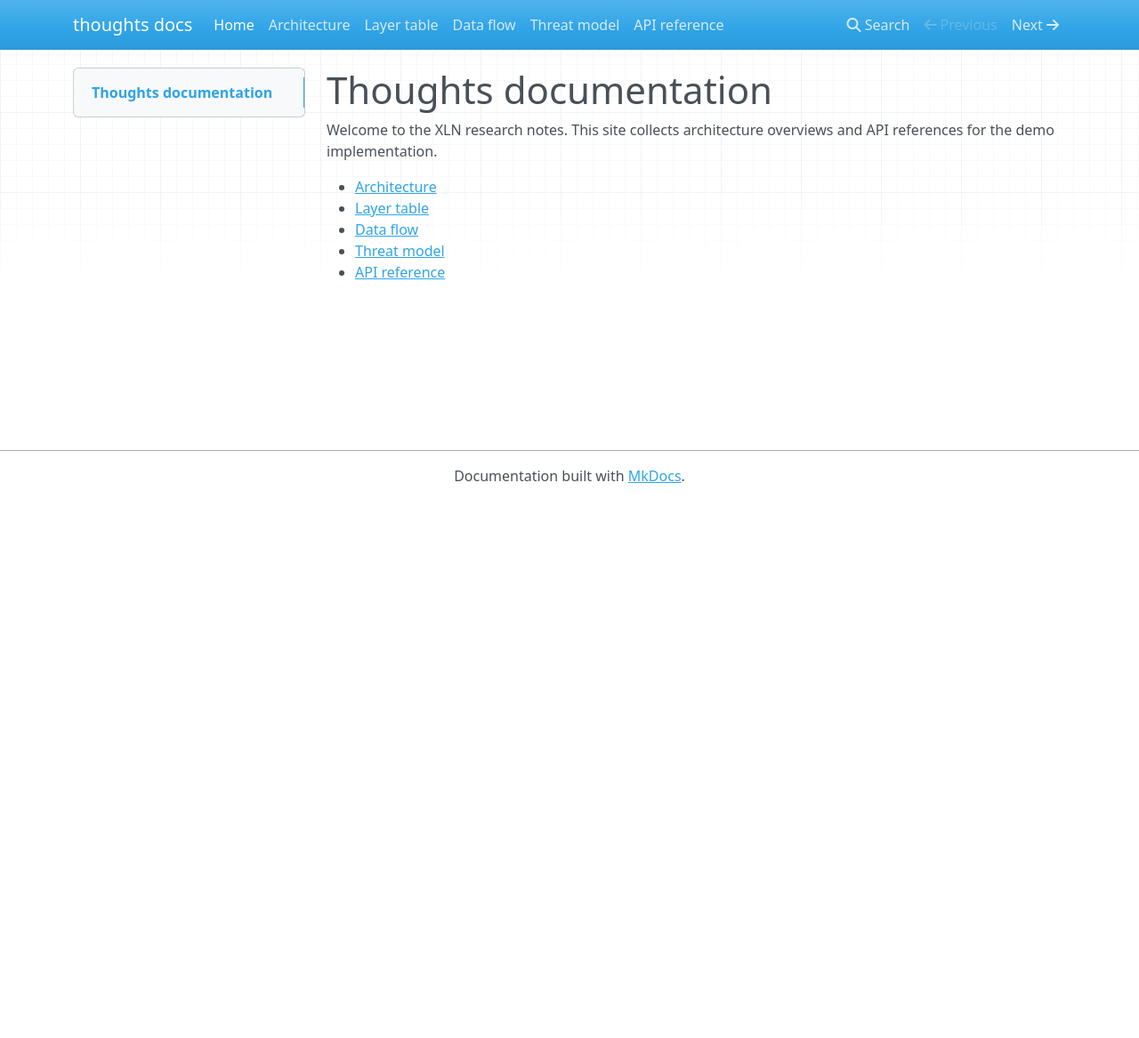
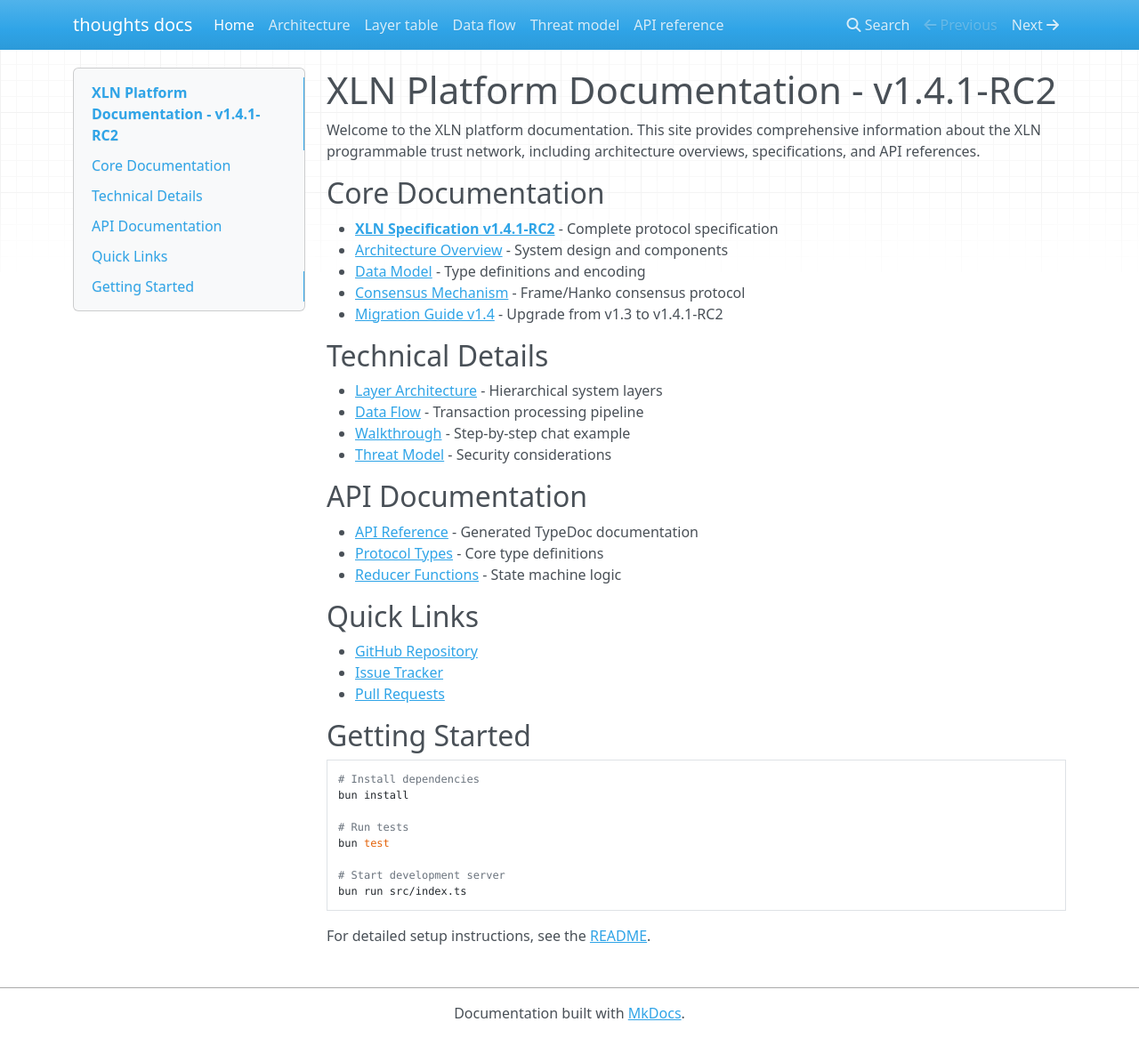
Before and after one commit to adimov-eth/thoughts, an MkDocs documentation site: the page built from docs/index.md, in a window 1280 px wide and 1167 px high. Shown: the whole window at 89% size. Built offline with MkDocs 1.6.1, drawn with Linux system fonts in a browser that asks for light colours; nearby versions of some CDN libraries.

Commit message:
Update documentation for v1.4.1-RC2 release
- Completely rewrite README with comprehensive project overview
- Add detailed migration guide from v1.3 to v1.4.1-RC2
- Update documentation index with new structure
- Add comprehensive CHANGELOG entry for v1.4.1-RC2
- Include architecture overview, quick start, and testing sections
- Document all breaking changes and new features

This completes all tasks for the v1.4.1-RC2 implementation.

🤖 Generated with [Claude Code](https://claude.ai/code)

Co-Authored-By: Claude <noreply@anthropic.com>

````diff
--- a/docs/index.md
+++ b/docs/index.md
@@ -1,9 +1,45 @@
-# Thoughts documentation
+# XLN Platform Documentation - v1.4.1-RC2
 
-Welcome to the XLN research notes. This site collects architecture overviews and API references for the demo implementation.
+Welcome to the XLN platform documentation. This site provides comprehensive information about the XLN programmable trust network, including architecture overviews, specifications, and API references.
 
-- [Architecture](architecture.md)
-- [Layer table](layers.md)
-- [Data flow](data-flow.md)
-- [Threat model](threat-model.md)
-- [API reference](api/index.html)
+## Core Documentation
+
+- [**XLN Specification v1.4.1-RC2**](spec.md) - Complete protocol specification
+- [Architecture Overview](architecture.md) - System design and components
+- [Data Model](data-model.md) - Type definitions and encoding
+- [Consensus Mechanism](consensus.md) - Frame/Hanko consensus protocol
+- [Migration Guide v1.4](migration-v1.4.md) - Upgrade from v1.3 to v1.4.1-RC2
+
+## Technical Details
+
+- [Layer Architecture](layers.md) - Hierarchical system layers
+- [Data Flow](data-flow.md) - Transaction processing pipeline
+- [Walkthrough](walkthrough.md) - Step-by-step chat example
+- [Threat Model](threat-model.md) - Security considerations
+
+## API Documentation
+
+- [API Reference](api/index.html) - Generated TypeDoc documentation
+- [Protocol Types](api/modules/core_types.html) - Core type definitions
+- [Reducer Functions](api/modules/core_reducer.html) - State machine logic
+
+## Quick Links
+
+- [GitHub Repository](https://github.com/adimov-eth/thoughts)
+- [Issue Tracker](https://github.com/adimov-eth/thoughts/issues)
+- [Pull Requests](https://github.com/adimov-eth/thoughts/pulls)
+
+## Getting Started
+
+```bash
+# Install dependencies
+bun install
+
+# Run tests
+bun test
+
+# Start development server
+bun run src/index.ts
+```
+
+For detailed setup instructions, see the [README](../README.md).
````
Also changed, not shown: CHANGELOG.md (+55 -0 lines), README.md (+156 -7 lines), docs/migration-v1.4.md (added, +218 -0 lines).
